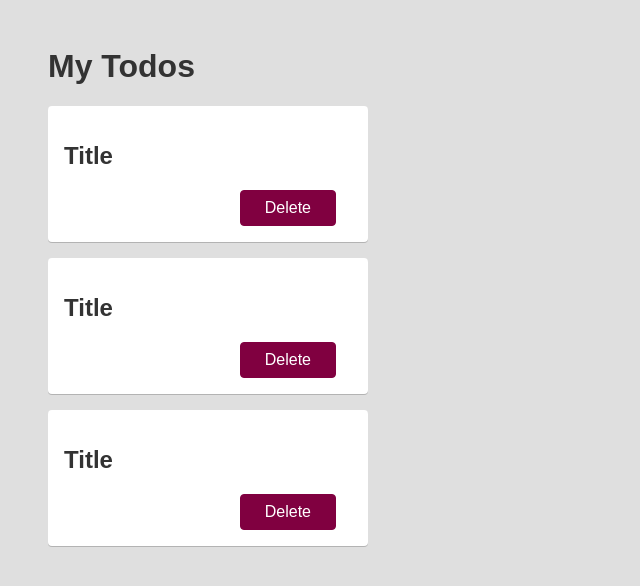
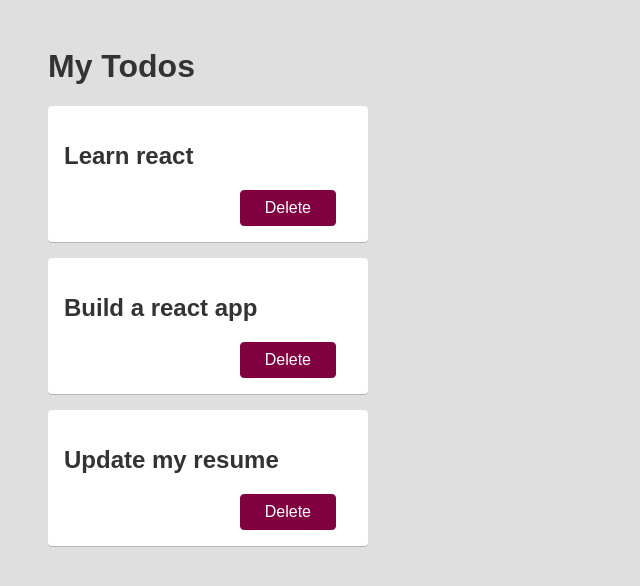
Before and after one commit to afolabiopakunle/react-001, a React (Create React App) app: page / in a window 1280 px wide. Shown: the top 586 px of the page, without its empty margins (0-640 px from the left). Built offline with nearby package versions, Linux system fonts and the light colour scheme.

Commit message:
passing props

```diff
--- a/src/App.js
+++ b/src/App.js
@@ -9,9 +9,9 @@ function App() {
   return (
     <div>
       <h1>My Todos</h1>
-      <Todo />
-      <Todo />
-      <Todo />
+      <Todo text="Learn react"/>
+      <Todo text="Build a react app"/>
+      <Todo text="Update my resume"/>
     </div>
   );
 }
--- a/src/components/Todo.js
+++ b/src/components/Todo.js
@@ -1,9 +1,9 @@
 import React from 'react';
 
-function Todo() {
+function Todo(props) {
   return (
     <div className="card">
-      <h2 className="title">Title</h2>
+      <h2 className="title">{props.text}</h2>
       <div className="actions">
         <button className="btn">Delete</button>
       </div>
```
